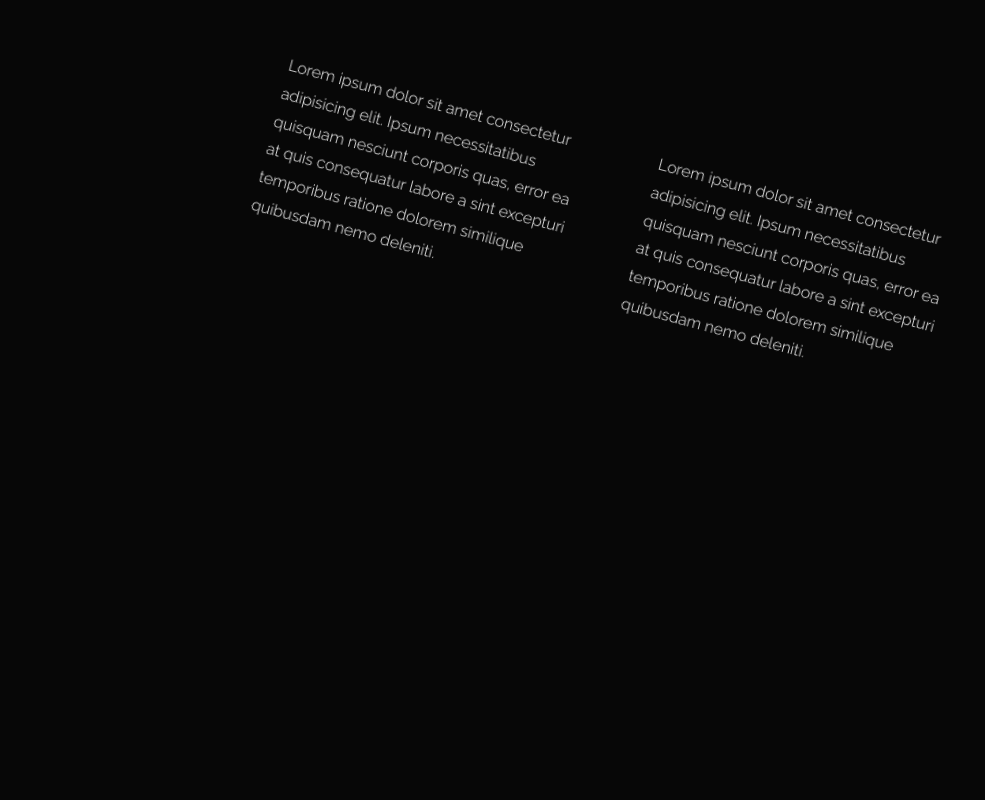
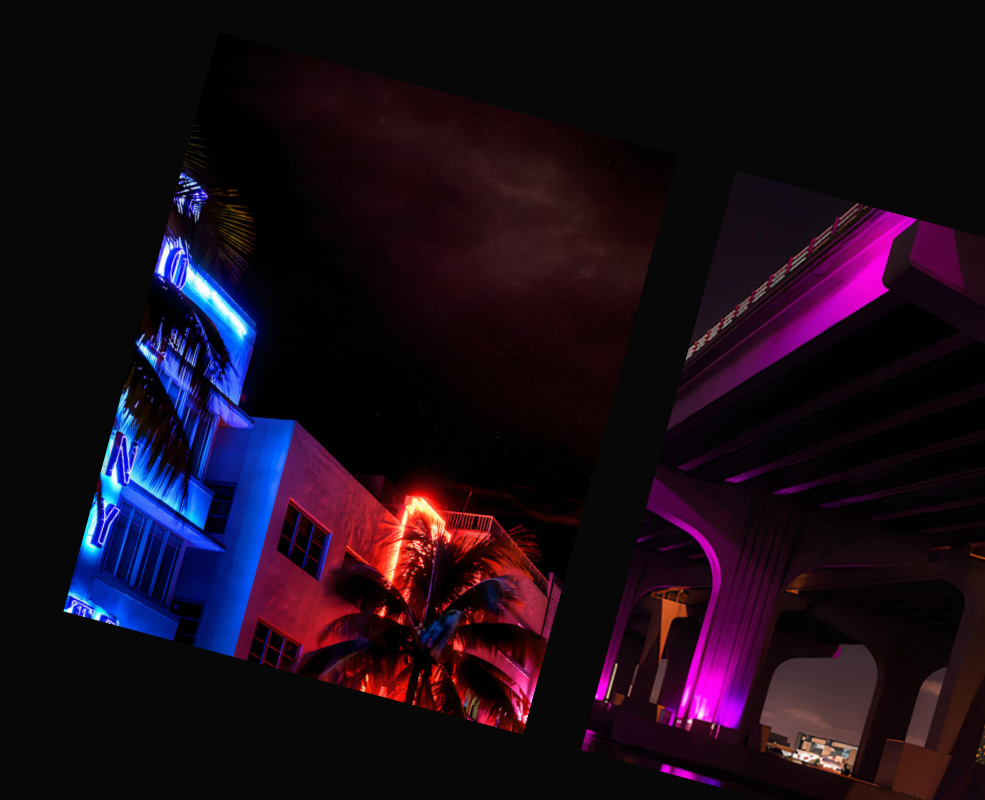
Before and after one commit to Zajroid/miami-parallax-scroll-verstka, a website: page app/index.html in a window 1280 px wide. Shown: the whole page, without its empty margins (295-1280 px from the left). Drawn offline with nearby package versions, Linux system fonts and the light colour scheme; files that its build step writes are made by us from their sources.

Commit message:
base parallax effect

```diff
--- a/app/index.html
+++ b/app/index.html
@@ -26,15 +26,42 @@
     <div class="swiper slider slider_main">
         <div class="swiper-wrapper slider__wrapper">
 
-            <div class="swiper-slide slider__item">Lorem ipsum dolor sit amet consectetur adipisicing elit. Ipsum
-                necessitatibus quisquam nesciunt corporis quas, error ea at quis consequatur labore a sint excepturi
-                temporibus ratione dolorem similique quibusdam nemo deleniti.</div>
-            <div class="swiper-slide slider__item">Lorem ipsum dolor sit amet consectetur adipisicing elit. Ipsum
-                necessitatibus quisquam nesciunt corporis quas, error ea at quis consequatur labore a sint excepturi
-                temporibus ratione dolorem similique quibusdam nemo deleniti.</div>
-            <div class="swiper-slide slider__item">Lorem ipsum dolor sit amet consectetur adipisicing elit. Ipsum
-                necessitatibus quisquam nesciunt corporis quas, error ea at quis consequatur labore a sint excepturi
-                temporibus ratione dolorem similique quibusdam nemo deleniti.</div>
+            <div class="swiper-slide slider__item">
+                <div class="slider__img" data-swiper-parallax="20%"  style="background-image: url(images/1.jpg);"></div>
+            </div>
+
+            <div class="swiper-slide slider__item">
+                <div class="slider__img" data-swiper-parallax="20%"  style="background-image: url(images/2.jpg);"></div>
+            </div>
+
+            <div class="swiper-slide slider__item">
+                <div class="slider__img" data-swiper-parallax="20%"  style="background-image: url(images/3.jpg);"></div>
+            </div>
+
+            <div class="swiper-slide slider__item">
+                <div class="slider__img" data-swiper-parallax="20%"  style="background-image: url(images/4.jpg);"></div>
+            </div>
+
+            <div class="swiper-slide slider__item">
+                <div class="slider__img" data-swiper-parallax="20%"  style="background-image: url(images/5.jpg);"></div>
+            </div>
+
+            <div class="swiper-slide slider__item">
+                <div class="slider__img" data-swiper-parallax="20%"  style="background-image: url(images/6.jpg);"></div>
+            </div>
+
+            <div class="swiper-slide slider__item">
+                <div class="slider__img" data-swiper-parallax="20%"  style="background-image: url(images/7.jpg);"></div>
+            </div>
+
+            <div class="swiper-slide slider__item">
+                <div class="slider__img" data-swiper-parallax="20%"  style="background-image: url(images/8.jpg);"></div>
+            </div>
+
+            <div class="swiper-slide slider__item">
+                <div class="slider__img" data-swiper-parallax="20%"  style="background-image: url(images/9.jpg);"></div>
+            </div>
+
 
         </div>
     </div>
--- a/app/js/main.js
+++ b/app/js/main.js
@@ -2,13 +2,14 @@ const sliderMain = new Swiper('.slider_main', {
 	freeMode: true,
 	centeredSlides: true,
 	mousewheel: true,
+	parallax: true,
 	breakpoints: {
 		0: {
 			slidesPerView: 2.5,
 			spaceBetween: 20
 		},
 		680: {
-        slidesPerView: 3.5,
+			slidesPerView: 2.5,
 			spaceBetween: 60
 		}
 	}
--- a/app/scss/components/main/_main.scss
+++ b/app/scss/components/main/_main.scss
@@ -1,6 +1,29 @@
 .slider {
-  height: 100%;
-  transform: rotate(15deg);
-  overflow: visible;
-  top: 10vh;
+    height: 100%;
+    transform: rotate(15deg);
+    overflow: visible;
+    top: 10vh;
+
+    .slider__wrapper {
+        // transition: var(--transition)!important;
+        will-change: transform;
+
+        .slider__item {
+            max-height: 75vh;
+            overflow: hidden;
+            cursor: pointer;
+
+            .slider__img {
+                position: absolute;
+                width: 300%;
+                height: 100%;
+                background-size: cover;
+                left: -100%;
+
+                // transition: var(--transition)!important;
+
+                will-change: transform; // ram
+            }
+        }
+    }
 }
--- a/app/scss/config/_variables.scss
+++ b/app/scss/config/_variables.scss
@@ -4,7 +4,7 @@
 /*=============== VARIABLES CSS ===============*/
 :root {
     --header-height: 3.5rem;
-
+    --transition: .75s cubic-bezier(.120, .705, .020, .910);
     /*========== Colors ==========*/
     --dark: #070707;
 
```
Also changed, not shown: app/css/style.min.css, app/js/main.min.js. Lines whose indentation alone changed are shown as unchanged.
